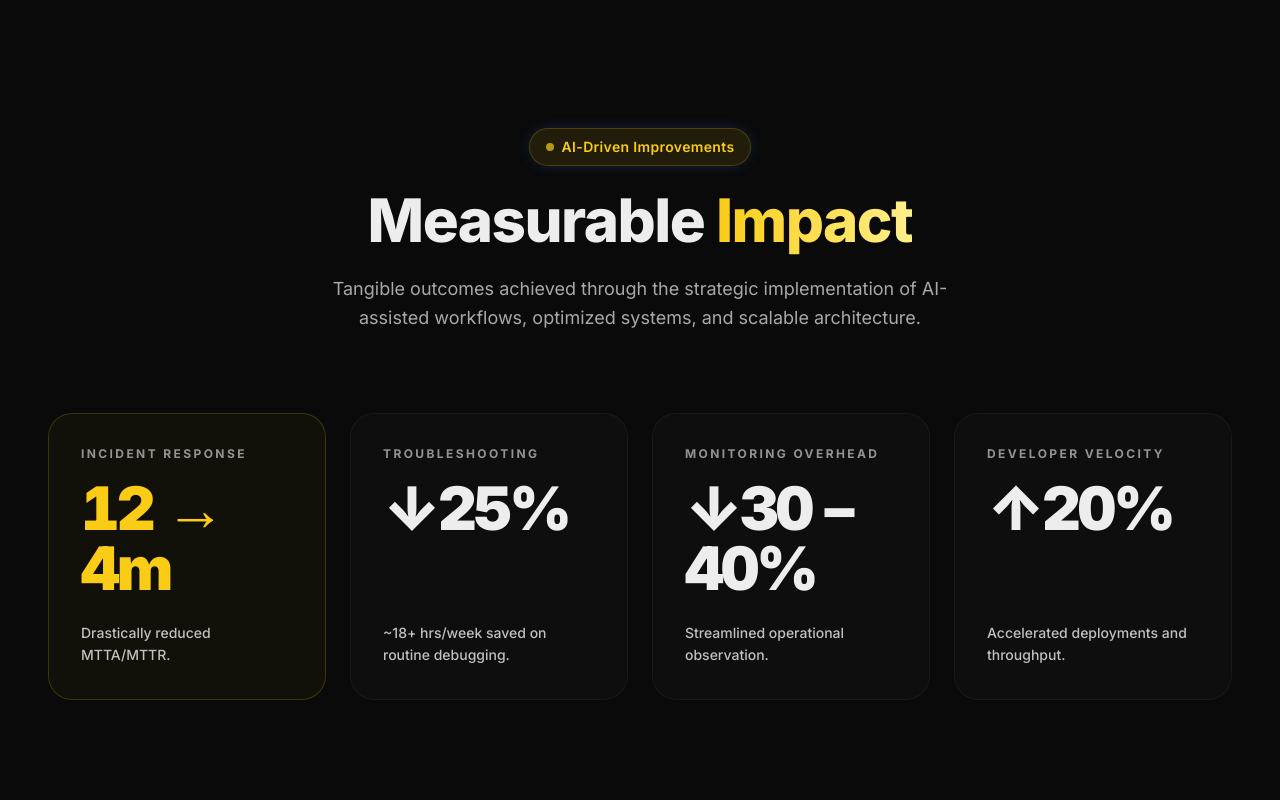
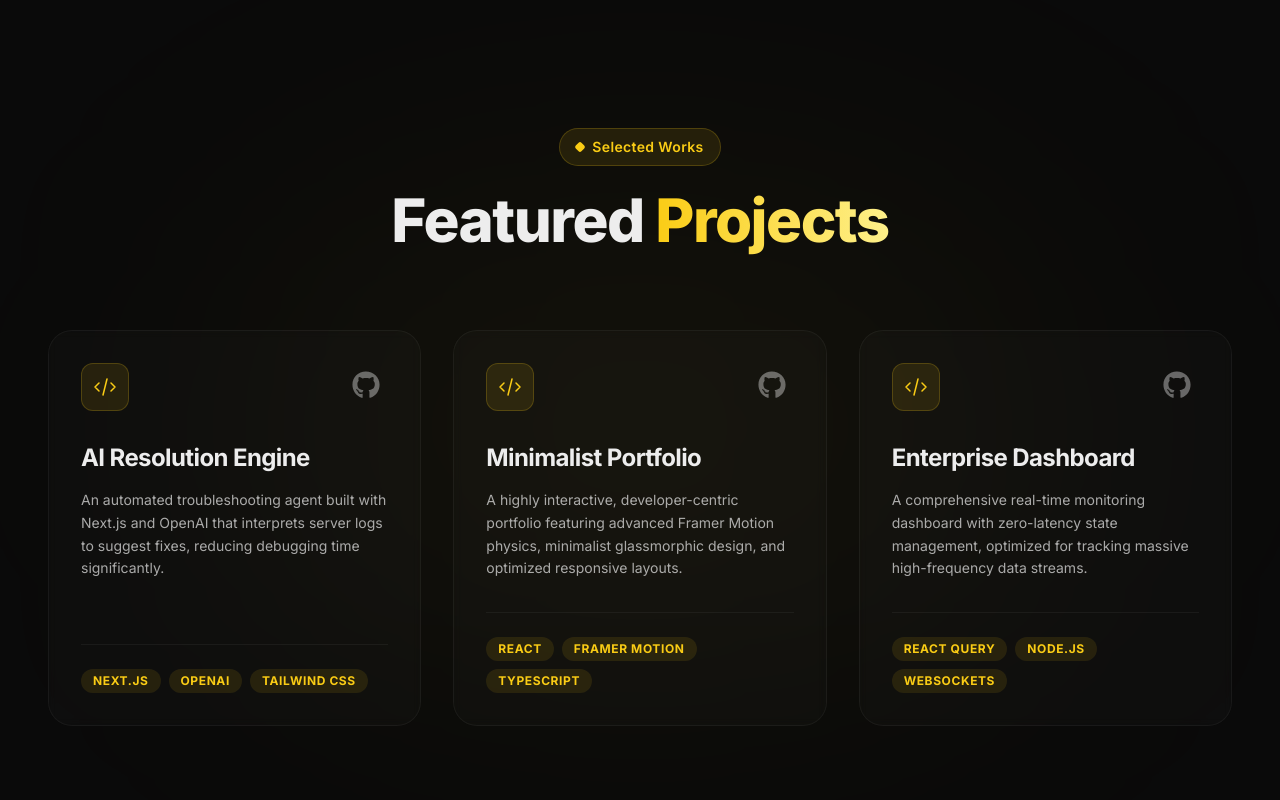
Before and after one commit to shabeebap/Portfolio, a Next.js app: page / in a window 1280 px wide. Shown: the part 800-1600 px from the top of the page. Built offline with nearby package versions, Linux system fonts and the light colour scheme.

Commit message:
feat:project section

```diff
--- a/app/layout.tsx
+++ b/app/layout.tsx
@@ -1,6 +1,7 @@
 import type { Metadata } from "next";
 import { Inter } from "next/font/google";
 import "../styles/globals.css";
+import { CustomCursor } from "../components/CustomCursor";
 
 const inter = Inter({ subsets: ["latin"] });
 
@@ -17,6 +18,7 @@ export default function RootLayout({
   return (
     <html lang="en" className="dark">
       <body className={`${inter.className} min-h-screen bg-background text-foreground antialiased`}>
+        <CustomCursor />
         {children}
       </body>
     </html>
--- a/app/page.tsx
+++ b/app/page.tsx
@@ -1,12 +1,14 @@
 import { Hero } from "../sections/Hero";
 import { Impact } from "../sections/Impact";
 import { Skills } from "../sections/Skills";
+import { Projects } from "../sections/Projects";
 import { Experience } from "../sections/Experience";
 
 export default function Home() {
   return (
     <main className="flex min-h-screen flex-col bg-background selection:bg-accent/30">
       <Hero />
+      <Projects />
       <Impact />
       <Skills />
       <Experience />
--- /dev/null
+++ b/components/CustomCursor.tsx
@@ -0,0 +1,92 @@
+"use client";
+
+import { useEffect, useState } from "react";
+import { motion, useSpring, useMotionValue } from "framer-motion";
+
+export function CustomCursor() {
+  const [isVisible, setIsVisible] = useState(false);
+
+  // Raw mouse coordinates
+  const mouseX = useMotionValue(-100);
+  const mouseY = useMotionValue(-100);
+
+  // Outer circle (instant follow)
+  const circleX = useSpring(mouseX, { stiffness: 1000, damping: 40 });
+  const circleY = useSpring(mouseY, { stiffness: 1000, damping: 40 });
+
+  // Inner dot (delayed follow as requested)
+  const dotX = useSpring(mouseX, { stiffness: 150, damping: 20 });
+  const dotY = useSpring(mouseY, { stiffness: 150, damping: 20 });
+
+  const [mounted, setMounted] = useState(false);
+
+  useEffect(() => {
+    setMounted(true);
+  }, []);
+
+  useEffect(() => {
+    if (!mounted) return;
+
+    // Only show custom cursor on screens that support hover (not mobile touch devices)
+    if (window.matchMedia("(pointer: coarse)").matches) return;
+
+    const handleMouseMove = (e: MouseEvent) => {
+      mouseX.set(e.clientX);
+      mouseY.set(e.clientY);
+      if (!isVisible) setIsVisible(true);
+    };
+
+    const handleMouseLeave = () => setIsVisible(false);
+    const handleMouseEnter = () => setIsVisible(true);
+
+    window.addEventListener("mousemove", handleMouseMove);
+    document.addEventListener("mouseleave", handleMouseLeave);
+    document.addEventListener("mouseenter", handleMouseEnter);
+
+    return () => {
+      window.removeEventListener("mousemove", handleMouseMove);
+      document.removeEventListener("mouseleave", handleMouseLeave);
+      document.removeEventListener("mouseenter", handleMouseEnter);
+    };
+  }, [mouseX, mouseY, isVisible, mounted]);
+
+  // Don't render cursor shell on server or before hydration completes
+  if (!mounted) return null;
+
+  return (
+    <>
+      <style>{`
+        /* Hide default cursor on devices that don't rely entirely on touch */
+        @media (pointer: fine) {
+          * {
+            cursor: none !important;
+          }
+        }
+      `}</style>
+
+      {/* Outer Circle Component */}
+      <motion.div
+        className="fixed top-0 left-0 w-8 h-8 rounded-full border border-foreground/30 pointer-events-none z-[9999]"
+        style={{
+          x: circleX,
+          y: circleY,
+          translateX: "-50%",
+          translateY: "-50%",
+          opacity: isVisible ? 1 : 0,
+        }}
+      />
+
+      {/* Inner Dot Component (Delayed, Accent Color) */}
+      <motion.div
+        className="fixed top-0 left-0 w-2 h-2 rounded-full bg-accent shadow-[0_0_10px_rgba(250,204,21,0.8)] pointer-events-none z-[9999]"
+        style={{
+          x: dotX,
+          y: dotY,
+          translateX: "-50%",
+          translateY: "-50%",
+          opacity: isVisible ? 1 : 0,
+        }}
+      />
+    </>
+  );
+}
--- a/sections/Hero.tsx
+++ b/sections/Hero.tsx
@@ -2,7 +2,7 @@
 
 import React from 'react';
 import { motion } from 'framer-motion';
-import { FaGithub, FaLinkedin, FaTwitter } from 'react-icons/fa';
+import { FaGithub, FaLinkedin, FaTwitter, FaInstagram } from 'react-icons/fa';
 import { cn } from '@/lib/utils';
 import Image from 'next/image';
 
@@ -36,6 +36,7 @@ export function Hero() {
     { icon: FaGithub, href: '#' },
     { icon: FaLinkedin, href: '#' },
     { icon: FaTwitter, href: '#' },
+    { icon: FaInstagram, href: '#' },
   ];
 
   return (
--- /dev/null
+++ b/sections/Projects.tsx
@@ -0,0 +1,107 @@
+"use client";
+
+import { motion } from "framer-motion";
+import { FaGithub } from "react-icons/fa";
+
+const projects = [
+  {
+    title: "AI Resolution Engine",
+    description: "An automated troubleshooting agent built with Next.js and OpenAI that interprets server logs to suggest fixes, reducing debugging time significantly.",
+    github: "https://github.com/shabeebap/ai-resolution-engine",
+    tags: ["Next.js", "OpenAI", "Tailwind CSS"],
+  },
+  {
+    title: "Minimalist Portfolio",
+    description: "A highly interactive, developer-centric portfolio featuring advanced Framer Motion physics, minimalist glassmorphic design, and optimized responsive layouts.",
+    github: "https://github.com/shabeebap/portfolio",
+    tags: ["React", "Framer Motion", "TypeScript"],
+  },
+  {
+    title: "Enterprise Dashboard",
+    description: "A comprehensive real-time monitoring dashboard with zero-latency state management, optimized for tracking massive high-frequency data streams.",
+    github: "https://github.com/shabeebap/enterprise-dashboard",
+    tags: ["React Query", "Node.js", "WebSockets"],
+  },
+];
+
+export function Projects() {
+  return (
+    <section id="work" className="relative py-32 bg-background overflow-hidden">
+      {/* Background ambient light */}
+      <div className="absolute top-1/2 left-1/2 -translate-x-1/2 -translate-y-1/2 w-[800px] h-[400px] bg-accent/5 blur-[150px] rounded-full pointer-events-none" />
+
+      <div className="relative z-10 max-w-7xl mx-auto px-6 md:px-12">
+        <motion.div
+          initial={{ opacity: 0, y: 20 }}
+          whileInView={{ opacity: 1, y: 0 }}
+          viewport={{ once: true, margin: "-100px" }}
+          transition={{ duration: 0.6 }}
+          className="text-center mb-20"
+        >
+          <div className="inline-flex items-center gap-2 px-4 py-2 text-sm text-accent bg-accent/10 rounded-full border border-accent/20 mb-6 font-semibold tracking-wide">
+            <span className="w-2 h-2 rounded-sm bg-accent rotate-45" />
+            Selected Works
+          </div>
+          <h2 className="text-4xl md:text-5xl lg:text-6xl font-extrabold text-foreground tracking-tight">
+            Featured <span className="text-transparent bg-clip-text bg-gradient-to-r from-accent to-yellow-200">Projects</span>
+          </h2>
+        </motion.div>
+
+        {/* Projects Grid */}
+        <div className="grid grid-cols-1 md:grid-cols-2 lg:grid-cols-3 gap-8">
+          {projects.map((project, index) => (
+            <motion.div
+              key={project.title}
+              initial={{ opacity: 0, y: 40 }}
+              whileInView={{ opacity: 1, y: 0 }}
+              viewport={{ once: true, margin: "-50px" }}
+              transition={{ duration: 0.6, delay: index * 0.15, type: "spring", bounce: 0.3 }}
+              whileHover={{ y: -10 }}
+              className="group relative flex flex-col justify-between p-8 h-full rounded-3xl border border-foreground/5 bg-foreground/[0.02] backdrop-blur-sm overflow-hidden hover:bg-foreground/[0.04] hover:border-accent/40 hover:shadow-[0_15px_40px_-15px_rgba(250,204,21,0.25)] transition-all duration-300"
+            >
+              {/* Card internal glowing gradient on hover */}
+              <div className="absolute inset-0 bg-gradient-to-br from-accent/0 to-transparent group-hover:from-accent/5 transition-all duration-500 rounded-3xl" />
+
+              <div className="relative z-10">
+                <div className="flex justify-between items-start mb-8">
+                  <div className="w-12 h-12 rounded-xl bg-accent/10 border border-accent/20 flex items-center justify-center text-accent group-hover:scale-110 transition-transform duration-300">
+                    <svg className="w-6 h-6" fill="none" viewBox="0 0 24 24" stroke="currentColor">
+                      <path strokeLinecap="round" strokeLinejoin="round" strokeWidth={1.5} d="M10 20l4-16m4 4l4 4-4 4M6 16l-4-4 4-4" />
+                    </svg>
+                  </div>
+                  <a
+                    href={project.github}
+                    target="_blank"
+                    rel="noopener noreferrer"
+                    className="p-2 text-foreground/40 hover:text-accent hover:scale-110 transition-all duration-300"
+                    aria-label={`View ${project.title} on GitHub`}
+                  >
+                    <FaGithub className="w-7 h-7" />
+                  </a>
+                </div>
+
+                <h3 className="text-2xl font-bold text-foreground mb-4 leading-tight group-hover:text-accent transition-colors duration-300">
+                  {project.title}
+                </h3>
+                <p className="text-foreground/70 text-sm leading-relaxed mb-8">
+                  {project.description}
+                </p>
+              </div>
+
+              <div className="relative z-10 flex flex-wrap gap-2 mt-auto pt-6 border-t border-foreground/5">
+                {project.tags.map((tag) => (
+                  <span
+                    key={tag}
+                    className="px-3 py-1 text-xs font-bold tracking-wider uppercase text-accent bg-accent/10 rounded-full"
+                  >
+                    {tag}
+                  </span>
+                ))}
+              </div>
+            </motion.div>
+          ))}
+        </div>
+      </div>
+    </section>
+  );
+}
--- a/sections/Skills.tsx
+++ b/sections/Skills.tsx
@@ -12,6 +12,8 @@ const skillCategories = [
       "OpenAI API",
       "Agentic Workflows",
       "LLM Integration",
+
+      "Retrievel Augmented Generation",
     ],
   },
   {
```
